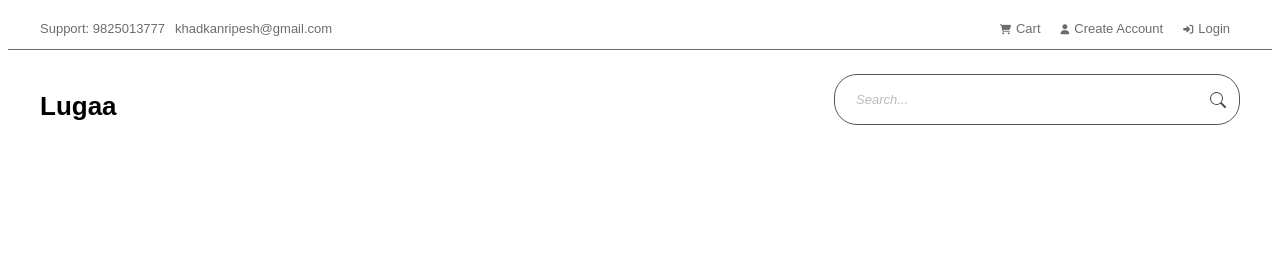
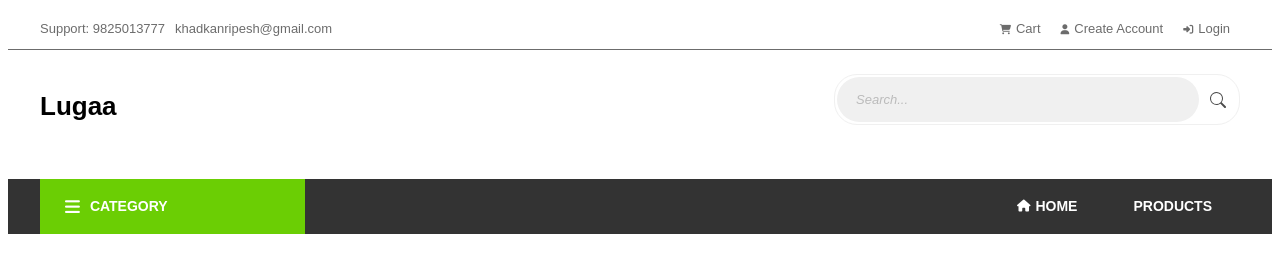
Before and after one commit to KhadkaRipesh/ProductPage-Frontend, a plain HTML site: page index.html in a window 1280 px wide. Drawn offline with Linux system fonts and the light colour scheme.

Commit message:
added menu section

```diff
--- a/index.html
+++ b/index.html
@@ -70,7 +70,7 @@
       color: #555;
       display: flex;
       padding: 2px;
-      border: 1px solid currentColor;
+      border: 1px solid #f0f0f0;
       border-radius: 23px;
       margin: 0 0 30px;
       margin-left: auto;
@@ -89,6 +89,7 @@
       font-size: 13px;
       font-style: italic;
       width: 380px;
+      background-color: #f0f0f0;
     }
 
     input[type="search"]::placeholder {
@@ -121,6 +122,51 @@
     input[type="search"]:focus {
       border-color: none;
       outline: none;
+    }
+    .menu {
+      background-color: #333;
+      height: 55px;
+    }
+    .menu .left i {
+      color: white;
+      font-size: 17px;
+    }
+    .category {
+      color: white;
+      display: flex;
+    }
+    .menu .left {
+      color: #fff;
+      background: #6bce04;
+      font-size: 14px;
+      font-weight: 700;
+      font-family: Poppins, sans-serif;
+      text-transform: uppercase;
+      cursor: pointer;
+      line-height: 55px;
+      height: 55px;
+      width: 215px;
+      justify-content: flex-start;
+      padding-inline: 25px;
+    }
+    .menu .right a {
+      color: #fff;
+      text-transform: uppercase;
+      line-height: 55px;
+      padding: 16px 18px;
+      font-weight: 600;
+      font-size: 14px;
+      font-family: Poppins, sans-serif;
+    }
+    .menu .right a:hover {
+      color: #6bce04;
+    }
+    .menu .row {
+      height: 55px;
+    }
+    .menu .right i {
+      font-size: 12px;
+      margin-bottom: 2px;
     }
   </style>
   <body>
@@ -157,5 +203,23 @@
         </div>
       </div>
     </div>
+    <div class="menu">
+      <div class="container">
+        <div class="row">
+          <div class="left">
+            <i class="fa-solid fa-bars"></i>
+            <p class="category">Category</p>
+          </div>
+          <div class="right">
+            <a href="#">
+              <li><i class="fa-solid fa-house"></i>Home</li>
+            </a>
+            <a href="#">
+              <li>Products</li>
+            </a>
+          </div>
+        </div>
+      </div>
+    </div>
   </body>
 </html>
```
